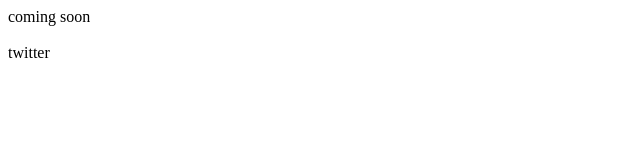
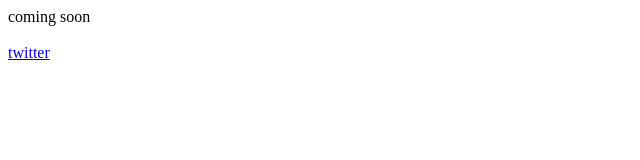
Before and after one commit to IstanbulPHP/istanbulphp.com, a plain HTML site: page index.html in a window 1280 px wide. Shown: the full height of the page, 0-640 px from the left. Drawn offline with Linux system fonts and the light colour scheme.

Commit message:
fixed href

```diff
--- a/index.html
+++ b/index.html
@@ -1 +1 @@
-coming soon <br><br> <a hef="https://twitter.com/istanbulphp">twitter</a>
+coming soon <br><br> <a href="https://twitter.com/istanbulphp">twitter</a>
```
